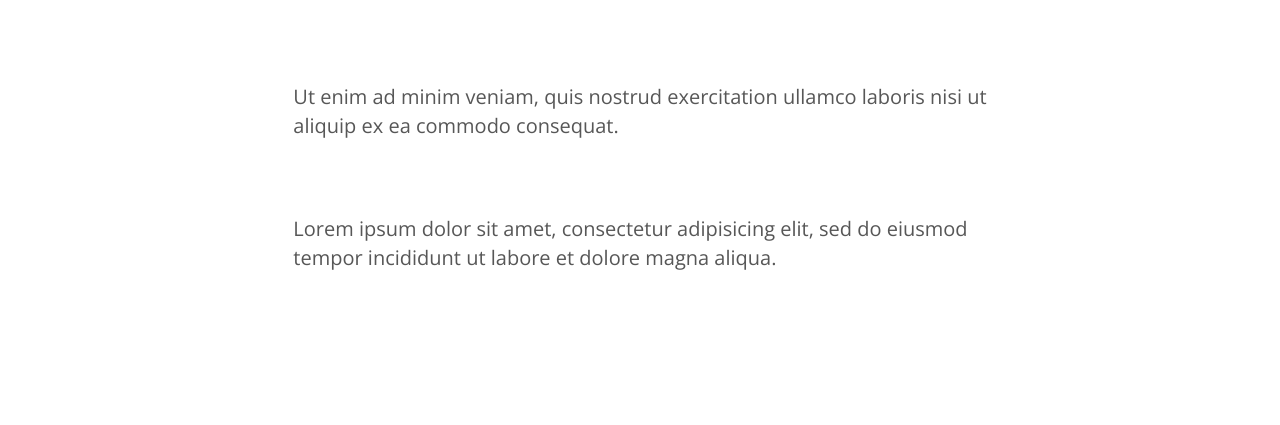
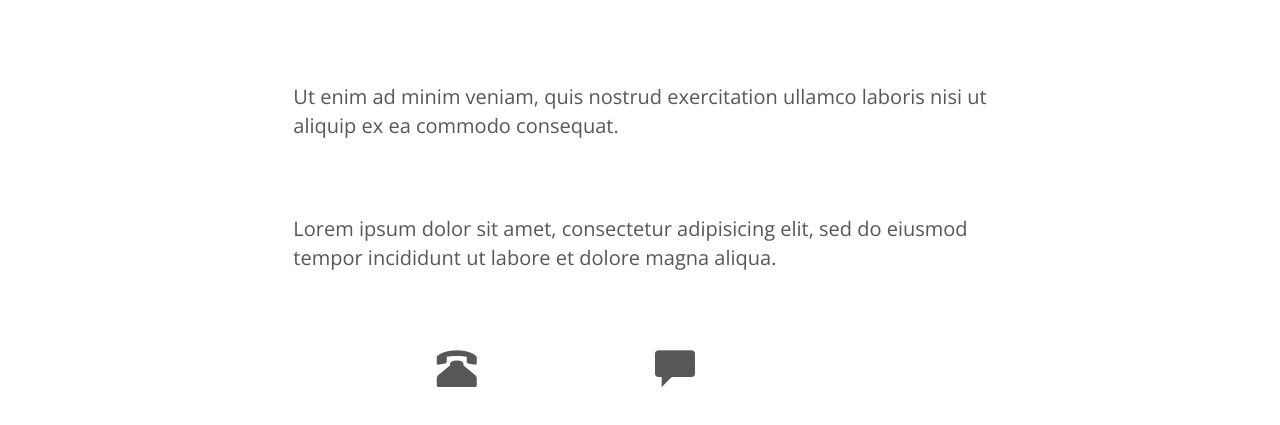
Before and after one commit to devdreamsgirl/PRI-LLC, a plain HTML site: page index.html in a window 1280 px wide. Shown: the part 337-762 px from the top of the page. Drawn offline with nearby package versions, Linux system fonts and the light colour scheme.

Commit message:
Home page modified

```diff
--- a/index.css
+++ b/index.css
@@ -38,3 +38,8 @@ p {
   margin: 75px;
 
 }
+
+.glyphicon {
+  font-size: 40px;
+  color: rgb(87,87,87);
+}
--- a/index.html
+++ b/index.html
@@ -72,6 +72,16 @@
       <div class="col-sm-2"></div>
     </div>
 
+    <div class="row">    <!-- glyphicons - comment; phone-alt -->
+      <div class="col-xs-4"></div>
+      <div class="col-xs-2">
+        <a href="tel:+1(901)774-8010"><span class="glyphicon glyphicon-phone-alt" aria-hidden="true"></span></a>
+      </div>
+      <div class="col-xs-2">
+        <a href="mailto:kenechia@2precise.com"><span class="glyphicon glyphicon-comment" aria-hidden="true"></span></a>
+      </div>
+      <div class="col-xs-4"></div>
+    </div>
 
 
 
```
